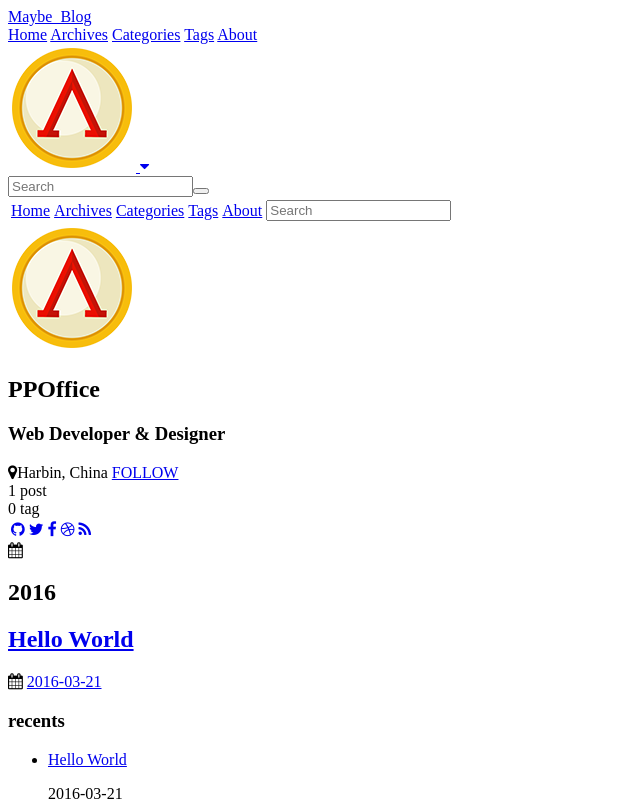
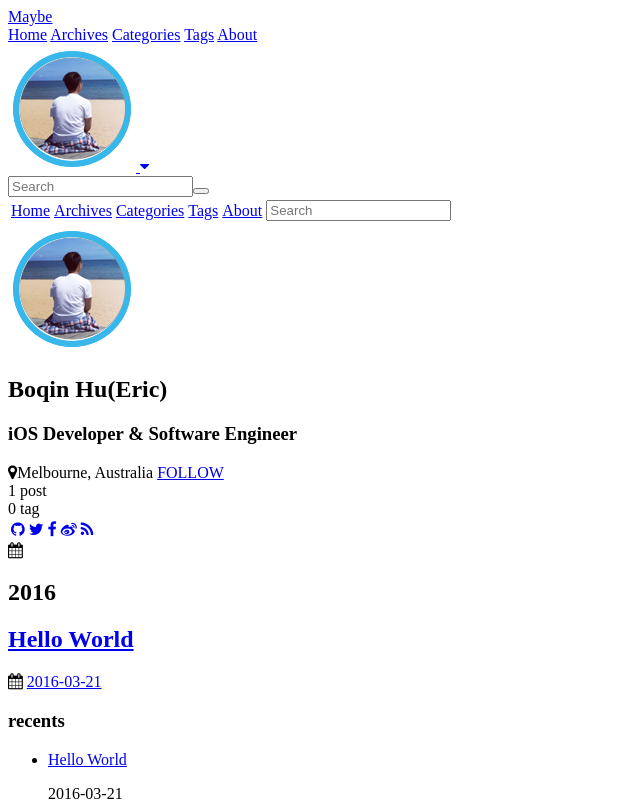
Before and after one commit to Dirtymac/dirtymac.github.io, a plain HTML site: page archives/index.html in a window 1280 px wide. Shown: the top 805 px of the page, without its empty margins (0-640 px from the left). Drawn offline with Linux system fonts and the light colour scheme; files whose address does not match are found by name.

Commit message:
Site updated: 2016-03-22 11:12:55

```diff
--- a/archives/index.html
+++ b/archives/index.html
@@ -3,16 +3,16 @@
 <head>
     <meta charset="utf-8">
 
-    <title>Archive | Maybe_Blog</title>
+    <title>Archive | Maybe</title>
     <meta name="viewport" content="width=device-width, initial-scale=1, maximum-scale=1" />
     <meta name="description">
 <meta property="og:type" content="website">
-<meta property="og:title" content="Maybe_Blog">
+<meta property="og:title" content="Maybe">
 <meta property="og:url" content="http://yoursite.com/archives/index.html">
-<meta property="og:site_name" content="Maybe_Blog">
+<meta property="og:site_name" content="Maybe">
 <meta property="og:description">
 <meta name="twitter:card" content="summary">
-<meta name="twitter:title" content="Maybe_Blog">
+<meta name="twitter:title" content="Maybe">
 <meta name="twitter:description">
 
 
@@ -43,7 +43,7 @@
         <div class="outer">
             <a href="/" id="logo">
                 <i class="logo"></i>
-                <span class="site-title">Maybe_Blog</span>
+                <span class="site-title">Maybe</span>
             </a>
             <nav id="main-nav">
 
@@ -63,7 +63,7 @@
                 <nav id="sub-nav">
                     <div class="profile" id="profile-nav">
                         <a id="profile-anchor" href="javascript:;">
-                            <img class="avatar" src="/css/images/avatar.png" />
+                            <img class="avatar" src="/css/images/avatar2.png" />
                             <i class="fa fa-caret-down"></i>
                         </a>
                     </div>
@@ -107,11 +107,11 @@
 <aside id="profile">
     <div class="inner profile-inner">
         <div class="base-info profile-block">
-            <img id="avatar" src="/css/images/avatar.png" />
-            <h2 id="name">PPOffice</h2>
-            <h3 id="title">Web Developer &amp; Designer</h3>
-            <span id="location"><i class="fa fa-map-marker"></i>Harbin, China</span>
-            <a id="follow" target="_blank" href="https://github.com/ppoffice/">FOLLOW</a>
+            <img id="avatar" src="/css/images/avatar2.png" />
+            <h2 id="name">Boqin Hu(Eric)</h2>
+            <h3 id="title">iOS Developer &amp; Software Engineer</h3>
+            <span id="location"><i class="fa fa-map-marker"></i>Melbourne, Australia</span>
+            <a id="follow" target="_blank" href="https://github.com/Dirtymac/">FOLLOW</a>
         </div>
         <div class="article-info profile-block">
             <div class="article-info-block">
@@ -128,13 +128,13 @@
             <table>
                 <tr>
 
-                    <td><a href="http://github.com/ppoffice/hexo-theme-icarus" target="_blank" title="github"><i class="fa fa-github"></i></a></td>
+                    <td><a href="https://github.com/Dirtymac/" target="_blank" title="github"><i class="fa fa-github"></i></a></td>
 
-                    <td><a href="/" target="_blank" title="twitter"><i class="fa fa-twitter"></i></a></td>
+                    <td><a href="https://twitter.com/Dirtymac3" target="_blank" title="twitter"><i class="fa fa-twitter"></i></a></td>
 
-                    <td><a href="/" target="_blank" title="facebook"><i class="fa fa-facebook"></i></a></td>
+                    <td><a href="https://www.facebook.com/profile.php?id=100004079471246" target="_blank" title="facebook"><i class="fa fa-facebook"></i></a></td>
 
-                    <td><a href="/" target="_blank" title="dribbble"><i class="fa fa-dribbble"></i></a></td>
+                    <td><a href="/" target="_blank" title="weibo"><i class="fa fa-weibo"></i></a></td>
 
                     <td><a href="/" target="_blank" title="rss"><i class="fa fa-rss"></i></a></td>
 
```
Also changed, not shown: 2016/03/21/hello-world/index.html (+14 -14 lines), archives/2016/03/index.html (+15 -15 lines), archives/2016/index.html (+15 -15 lines), index.html (+16 -16 lines), css/images/avatar1.png (added), css/images/avatar2.png (added).
